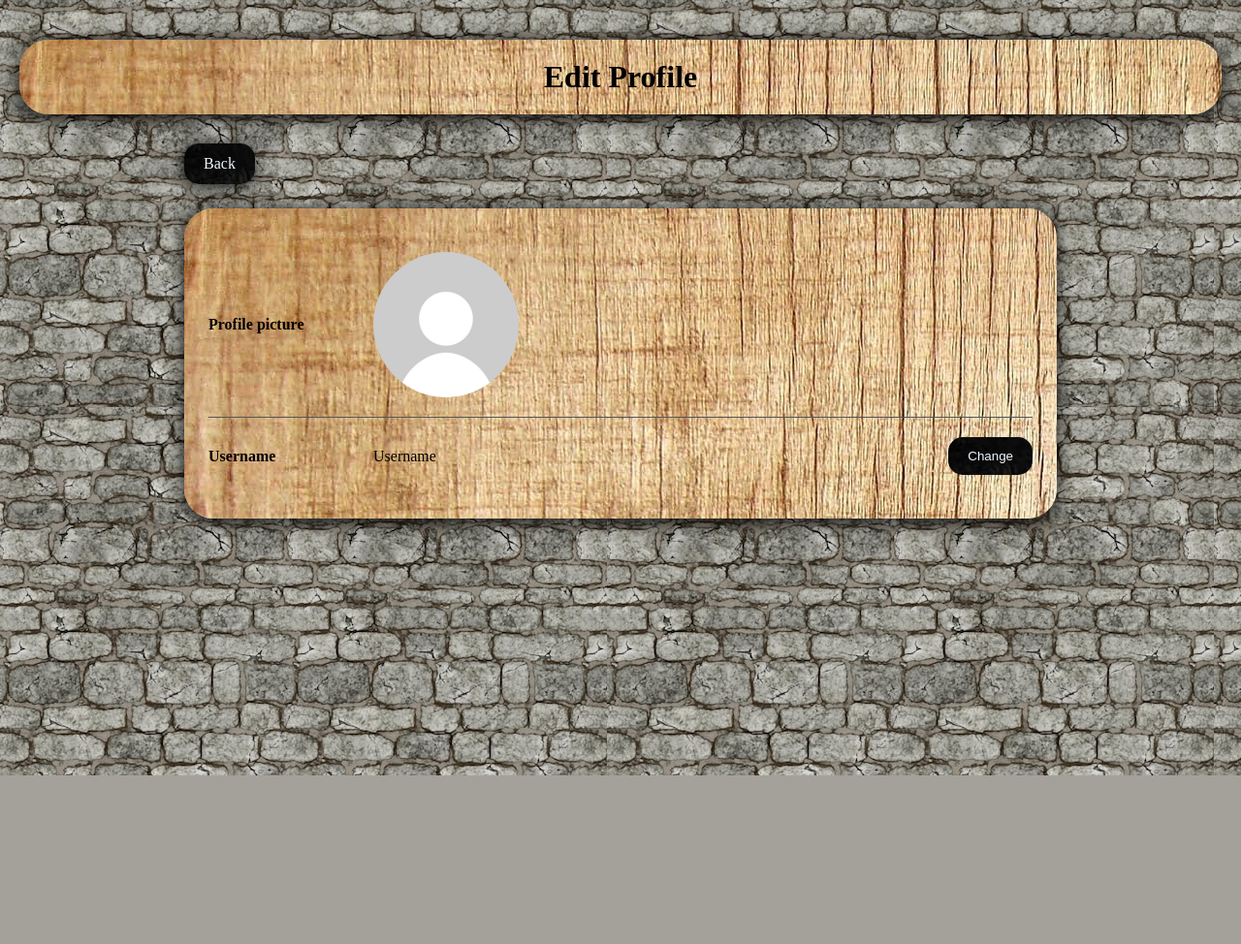
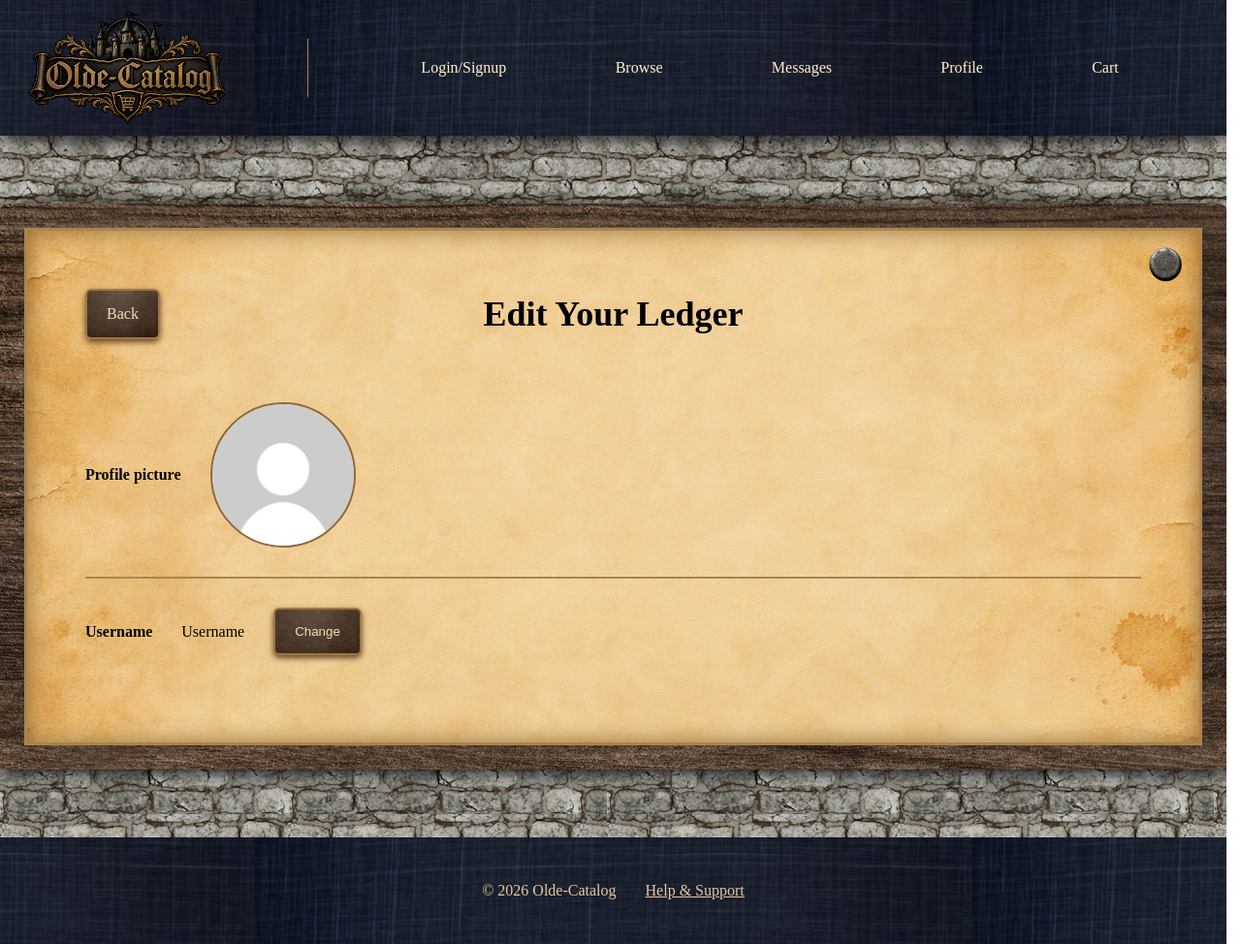
Before and after one commit to woahgunnar/gsn-online-marketplace, a PHP site: page /edit-profile.html in a window 1280 px wide. Shown: the whole page at 97% size. Before the commit the page ends 800 px from the top, so only its background shows below. Run offline with PHP 8.4, Linux system fonts and the light colour scheme.

Commit message:
redesign profile pages

```diff
--- a/css/edit-profile.css
+++ b/css/edit-profile.css
@@ -1,51 +1,14 @@
-body {
-  background-image: url("../images/background-stone.jpg");
-  font-family: "Times New Roman", Times, serif;
-  margin: 0;
-  padding: 20px;
-}
-
-header {
-  text-align: center;
-}
-
-header h1 {
-  background-image: url("../images/background-box.jpg");
-  box-shadow: 0 3px 20px black;
-  border-radius: 30px;
-  padding: 20px;
-}
-
-main {
-  max-width: 900px;
-  margin: 30px auto;
-}
-
-main > a {
-  display: inline-block;
-  background-image: url("../images/background-link-box.jpg");
-  color: aliceblue;
-  text-decoration: none;
-  border-radius: 15px;
-  padding: 12px 20px;
-  margin-bottom: 25px;
-  box-shadow: 0 3px 20px black;
-}
-
 .profile-settings {
-  background-image: url("../images/background-box.jpg");
-  box-shadow: 0 3px 20px black;
-  border-radius: 30px;
-  padding: 25px;
+  margin-top: 20px;
 }
 
 .profile-settings > div {
   display: flex;
   flex-wrap: wrap;
   align-items: center;
-  gap: 20px;
-  padding: 20px 0;
-  border-bottom: 1px solid #555;
+  gap: 30px;
+  padding: 30px 0;
+  border-bottom: 2px solid #a98450;
 }
 
 .profile-settings > div:last-child {
@@ -53,43 +16,57 @@ main > a {
 }
 
 .profile-settings strong {
-  min-width: 150px;
+  min-width: auto;
 }
 
-#pfp {
-  width: 150px;
-  height: 150px;
-  border-radius: 50%;
-  object-fit: cover;
+.settings-header {
+  display: flex;
+  align-items: center;
+  position: relative;
+  margin-bottom: 35px;
 }
 
-button {
-  background-image: url("../images/background-link-box.jpg");
-  color: aliceblue;
-  border: none;
-  border-radius: 15px;
-  padding: 12px 20px;
-  cursor: pointer;
+.settings-header h2 {
+  position: absolute;
+  left: 50%;
+  transform: translateX(-50%);
+  margin: 0;
+  white-space: nowrap;
+  font-size: 36px;
 }
 
-.username-settings button {
-  margin-left: auto;
+/* dialog for changing username */
+/* backdrop will darken and blur the page behind the dialog */
+dialog {
+  width: min(650px, 90%);
+  max-height: 90vh;
+  padding: 20px;
+
+  background-image: url("../images/background-dark-wood.png");
+  background-position: center;
+
+  border: none;
+  border-radius: 8px;
+  box-shadow: 0 3px 20px black;
+
+  overflow-y: auto;
 }
 
-dialog {
-  background-image: url("../images/background-box.jpg");
-  border: none;
-  border-radius: 20px;
-  box-shadow: 0 3px 20px black;
-  padding: 25px;
-  width: min(400px, 90%);
-  box-sizing: border-box;
+dialog .parchment-panel {
+  padding: 40px;
+}
+
+dialog h2 {
+  text-align: center;
+  font-size: 30px;
+  margin: 0 0 30px;
 }
 
 dialog::backdrop {
   background-color: rgba(0, 0, 0, 0.6);
 }
 
+/* form for changing username */
 #username-form {
   display: flex;
   flex-direction: column;
--- /dev/null
+++ b/css/global.css
@@ -0,0 +1,50 @@
+/* includes padding and borders in element width/height calculations */
+* {
+  box-sizing: border-box;
+}
+
+/* reserves space for the scrollbar to prevent layout shifts */
+html {
+  scrollbar-gutter: stable;
+}
+
+body {
+  display: flex;
+  flex-direction: column;
+  min-height: 100vh;
+
+  background-image: url("../images/background-stone.jpg");
+  font-family: "Times New Roman", Times, serif;
+  margin: 0;
+}
+
+/* profile picture */
+#pfp {
+  width: 150px;
+  height: 150px;
+  border: 2px solid #8b693b;
+  border-radius: 50%;
+  object-fit: cover;
+}
+
+.leather-button {
+  display: inline-block;
+  padding: 15px 20px;
+
+  background-image: url("../images/button-leather.jpg");
+  background-position: center;
+  background-size: cover;
+
+  color: #f5dfb5;
+  text-decoration: none;
+  text-align: center;
+
+  border: 2px solid #9b7844;
+  border-radius: 6px;
+  box-shadow: 0 3px 6px #63411e;
+}
+
+.leather-button:hover {
+  filter: brightness(0.8);
+  transform: translateY(-2px);
+}
--- /dev/null
+++ b/css/header-footer.css
@@ -0,0 +1,114 @@
+/* header and navigation bar */
+header {
+  background-image: url("../images/background-navy-banner.jpg");
+  background-position: center;
+  box-shadow: 0 3px 20px black;
+}
+
+.header-content {
+  max-width: 1500px;
+  width: 100%;
+  margin: 0 auto;
+  padding: 10px 25px;
+
+  display: flex;
+  align-items: center;
+  gap: 30px;
+}
+
+.logo-window {
+  position: relative;
+  flex-shrink: 0;
+  padding-right: 80px;
+}
+
+.logo-window:hover img {
+  transform: scale(1.05);
+}
+
+/* vertical divider line to the right of the logo window */
+.logo-window::after {
+  content: "";
+  position: absolute;
+  right: 0;
+  top: 50%;
+  transform: translateY(-50%);
+
+  height: 60px;
+  border-right: 1px solid #a98450;
+}
+
+.logo-window h1 {
+  margin: 0;
+}
+
+.logo-window img {
+  display: block;
+  width: auto;
+  height: 120px;
+
+  transition: transform 0.1s ease-in-out;
+}
+
+header nav {
+  display: flex;
+  flex: 1;
+  flex-wrap: wrap;
+  align-items: center;
+  justify-content: space-evenly;
+  gap: 10px;
+}
+
+header nav a {
+  display: flex;
+  flex-direction: row;
+  align-items: center;
+  justify-content: center;
+
+  padding: 12px 16px;
+  color: #fff0d0;
+  text-decoration: none;
+  text-align: center;
+  font-size: 16px;
+  border-radius: 8px;
+
+  transition: all 0.1s ease-in-out;
+}
+
+header nav a:hover {
+  transform: scale(1.1);
+  text-decoration: underline;
+}
+
+header nav img {
+  width: 30px;
+  height: 30px;
+  object-fit: contain;
+}
+
+/* footer */
+footer {
+  margin-top: auto;
+
+  padding: 20px;
+  text-align: center;
+  background-image: url("../images/background-navy-banner.jpg");
+  background-position: center;
+  color: #e4c99d;
+}
+
+footer a {
+  color: #e4c99d;
+}
+
+.footer-content {
+  max-width: 1500px;
+  width: 100%;
+  margin: 0 auto;
+  padding: 10px 25px;
+
+  display: flex;
+  align-items: center;
+  justify-content: center;
+  gap: 30px;
+}
--- /dev/null
+++ b/css/main.css
@@ -0,0 +1,35 @@
+/* main content */
+/* outer wooden frame */
+.wooden-frame {
+  width: 100%;
+  max-width: 1500px;
+  margin: 70px auto 70px;
+  padding: 25px;
+
+  background-image: url("../images/background-dark-wood.png");
+  border-radius: 8px;
+  box-shadow: 0 3px 20px black;
+}
+
+/* inner parchment panel */
+.parchment-panel {
+  position: relative;
+  padding: 60px;
+
+  background-image: url("../images/background-parchment.png");
+  background-position: center;
+  background-size: 115% auto;
+  background-repeat: no-repeat;
+
+  border: 3px solid #a98450;
+  box-shadow: inset 0 0 25px #94703d;
+}
+
+.nail {
+  position: absolute;
+  width: 50px;
+  height: auto;
+
+  top: 10px;
+  right: 10px;
+}
--- a/edit-profile.html
+++ b/edit-profile.html
@@ -12,17 +12,42 @@
     <meta name="description" content="profile settings page for the user" />
     <title>Edit Profile</title>
 
+    <link rel="stylesheet" href="css/global.css" />
+    <link rel="stylesheet" href="css/header-footer.css" />
+    <link rel="stylesheet" href="css/main.css" />
     <link rel="stylesheet" href="css/edit-profile.css" />
     <script src="js/edit-profile.js" defer></script>
   </head>
 
   <body>
     <header>
-      <h1>Edit Profile</h1>
+      <div class="header-content">
+        <div class="logo-window">
+          <h1>
+            <a href="index.html"
+              ><img src="images/logo.jpg" width="300" height="150"
+            /></a>
+          </h1>
+        </div>
+
+        <!-- navigation menu -->
+        <nav>
+          <a href="registration.html">Login/Signup</a>
+          <a href="index.html">Browse</a>
+          <a href="messages.html">Messages</a>
+          <a href="profile.html">Profile</a>
+          <a href="cart.html">Cart</a>
+        </nav>
+      </div>
     </header>
 
-    <main>
-      <a href="profile.html">Back</a>
+    <main class="wooden-frame">
+      <div class="parchment-panel">
+        <img src="images/iron-rivet.png" class="nail" alt="" />
+        <div class="settings-header">
+          <h2>Edit Your Ledger</h2>
+          <a href="profile.html" class="leather-button">Back</a>
+        </div>
 
         <section class="profile-settings">
           <div class="pfp-settings">
@@ -37,13 +62,17 @@
           <div class="username-settings">
             <strong>Username</strong>
             <span id="username">Username</span>
-          <button type="button" id="change-username">Change</button>
+            <button type="button" id="change-username" class="leather-button">
+              Change
+            </button>
           </div>
         </section>
 
         <!-- pop up window for when the user wants to change their username -->
         <!-- includes common restraints for usernames -->
         <dialog id="username-dialog">
+          <div class="parchment-panel">
+            <img src="images/iron-rivet.png" class="nail" alt="" />
             <h2>Change username</h2>
 
             <form id="username-form">
@@ -60,10 +89,27 @@
               <!-- room to display message when username doesn't meet requirements -->
               <p id="username-message"></p>
 
-          <button type="button" id="cancel-username">Back</button>
-          <button type="submit" id="confirm-username">Confirm</button>
+              <button
+                type="submit"
+                id="confirm-username"
+                class="leather-button"
+              >
+                Confirm
+              </button>
+              <button type="button" id="cancel-username" class="leather-button">
+                Back
+              </button>
             </form>
+          </div>
         </dialog>
+      </div>
     </main>
+
+    <footer>
+      <div class="footer-content">
+        <p>&copy; 2026 Olde-Catalog</p>
+        <a href="support.html">Help & Support</a>
+      </div>
+    </footer>
   </body>
 </html>
```
Also changed, not shown: css/profile.css (+56 -90 lines), profile.html (+38 -31 lines), images/background-dark-wood.png (added), images/background-navy-banner.jpg (added), images/background-parchment.png (added), images/button-leather.jpg (added), images/iron-rivet.png (added). Lines whose indentation alone changed are shown as unchanged.
